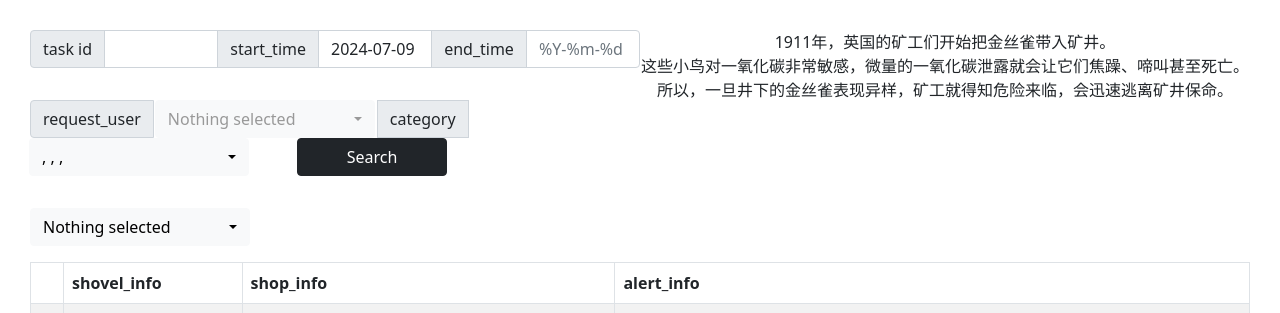
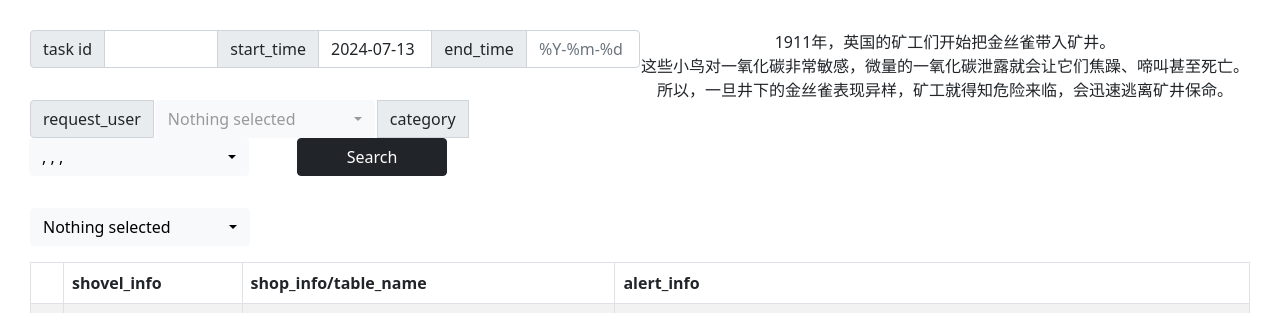
Before and after one commit to luke1879012/magnifier, a Python web app: template templates/canary.html in a window 1280 px wide. Shown: the top 313 px of the page. Run offline with Jinja, Linux system fonts and the light colour scheme; the template is opened without the code that fills it, so the values that code supplies are empty; some libraries are stand-ins or nearby versions.

Commit message:
[优化] 格式优化

```diff
--- a/templates/canary.html
+++ b/templates/canary.html
@@ -120,7 +120,7 @@
         <tr>
             <th scope="col"></th>
             <th scope="col">shovel_info</th>
-            <th scope="col">shop_info</th>
+            <th scope="col">shop_info/table_name</th>
             <th scope="col">alert_info</th>
         </tr>
         </thead>
@@ -152,7 +152,7 @@
             <td>
                 <table class="table mb-1 table-sm">
                     <tr>
-                        <td colspan="2">{{ todo.platform_code }}</td>
+                        <td>{{ todo.platform_code }}</td><td>{{ todo.table_names }}</td>
                     </tr>
                     <tr>
                         <td>account_id: {{ todo.account_id }}</td>
@@ -265,7 +265,7 @@
         },
         created() {
             const start_time = new Date();
-            start_time.setDate(start_time.getDate() - 7);
+            start_time.setDate(start_time.getDate() - 3);
             this.search_start_time = start_time.toISOString().slice(0, 10) + ' 00:00:00'; // 转换为'YYYY-MM-DD'格式的字符串
         },
         mounted() {
```
